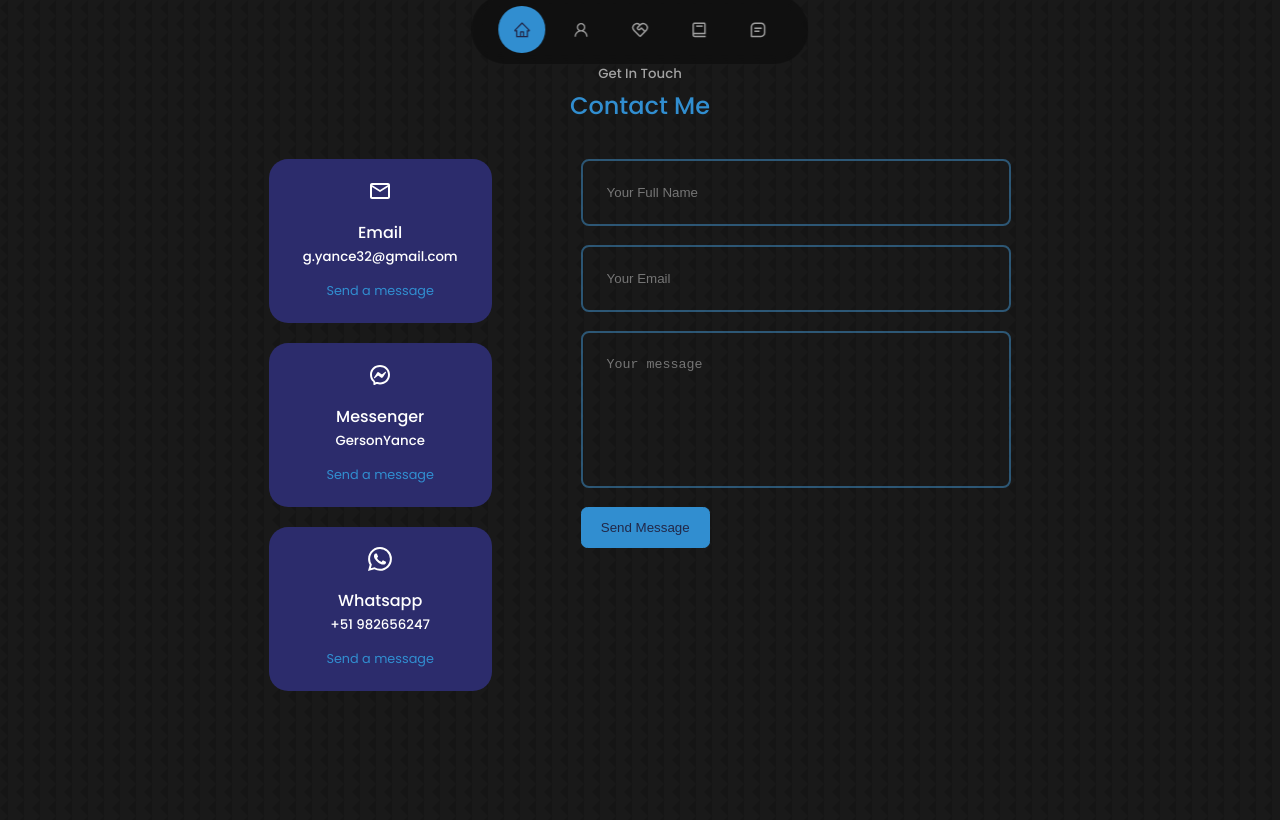
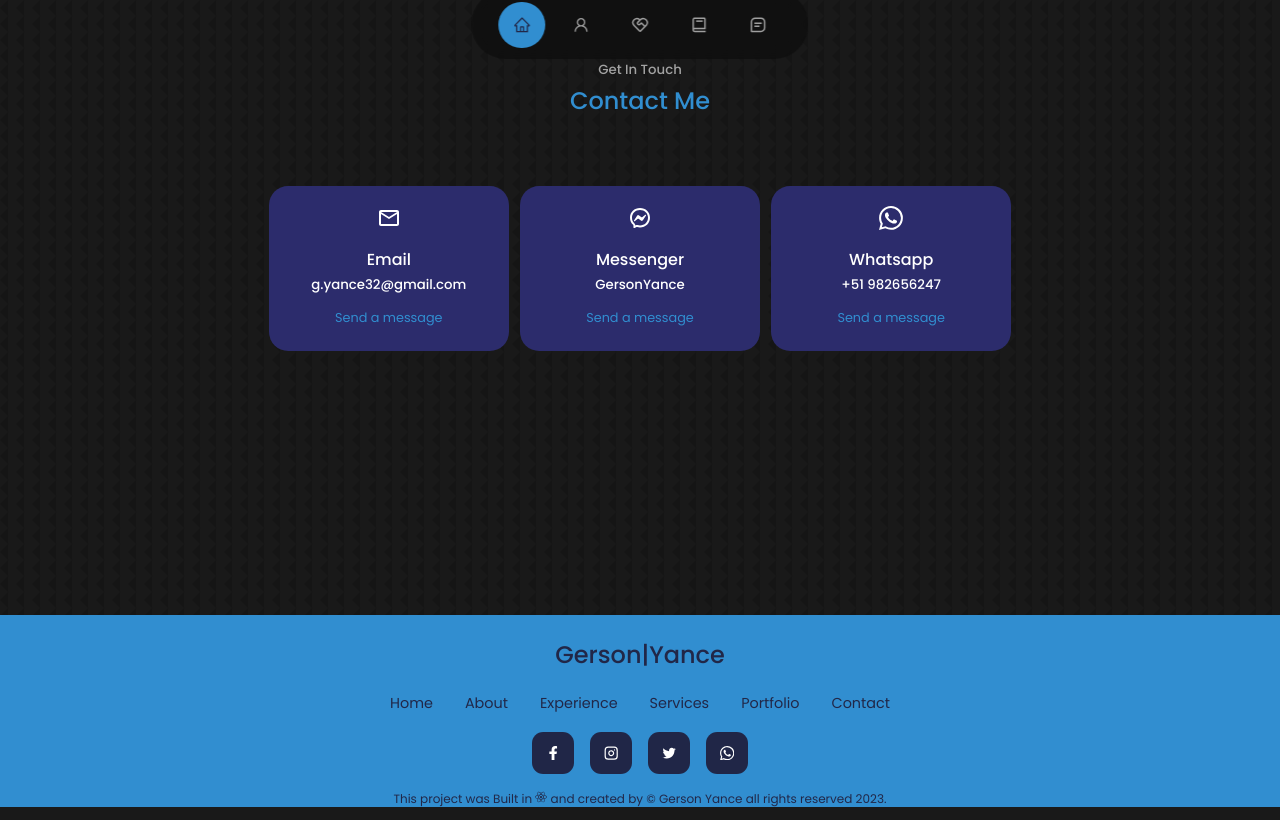
Before and after one commit to AG-code32/Portfolio01-React, a React (Create React App) app: page /resume in a window 1280 px wide. Shown: the part 720-1540 px from the top of the page. Built offline with nearby package versions, Linux system fonts and the light colour scheme.

Commit message:
control scroll added

```diff
--- a/src/components/contact/Contact.jsx
+++ b/src/components/contact/Contact.jsx
@@ -54,12 +54,12 @@ const Contact = () => {
         </div>
         {/* END OF CONTACT OPTIONS */}
 
-        <form ref={form} onSubmit={sendEmail}>
+        {/* <form ref={form} onSubmit={sendEmail}>
           <input type="text" name='name' placeholder='Your Full Name' required />
           <input type="email" name='name' placeholder='Your Email' required />
           <textarea name='message' id='' rows='7' placeholder='Your message' required></textarea>
           <button type='submit' className='btn btn-primary'>Send Message</button>
-        </form>
+        </form> */}
       </div>
     </section>
   )
--- a/src/components/contact/contact.css
+++ b/src/components/contact/contact.css
@@ -1,6 +1,6 @@
 #contact {
-  height: 100vh;
-  padding-top: 2rem;
+  height: 65vh;
+  padding-top: 1.7rem;
 }
 
 #contact > h2 {
@@ -8,15 +8,20 @@
 }
 .container.contact__container {
   width: 58%;
-  display: grid;
+  display: flex;
+  justify-content: center;
+  margin-top: 4rem;
+  /* display: grid;
   grid-template-columns: 30% 58%;
-  gap: 12%;
+  gap: 12%; */
 }
 
 .contact__options {
   display: flex;
-  flex-direction: column;
-  gap: 1.2rem;
+  justify-content: space-between;
+  width: 100%;
+  /* flex-direction: row; */
+  /* gap: 2.5rem; */
 }
 
 .contact__option {
@@ -26,6 +31,7 @@
   text-align: center;
   border: 1px solid transparent;
   transition: var(--transition);
+  width: 15rem;
 }
 
 .contact__option:hover {
@@ -46,7 +52,8 @@
 
 /* =================== FORM ================= */
 form {
-  display: flex;
+  /* display: flex; */
+  display: none;
   flex-direction: column;
   gap: 1.2rem;
 }
@@ -85,7 +92,12 @@ input, textarea {
   .container.contact__container {
     width: var(--container-width-sm);
   }
-  form {
+  .contact__options {
+    flex-direction: column;
+    align-items: center;
+    gap: 1rem;
+  }
+  /* form {
     display: none;
-  }
+  } */
 }
--- a/src/components/footer/Footer.jsx
+++ b/src/components/footer/Footer.jsx
@@ -4,12 +4,13 @@ import { FaFacebookF } from "react-icons/fa";
 import { FiInstagram } from "react-icons/fi";
 import { IoLogoTwitter } from "react-icons/io";
 import { BsWhatsapp } from "react-icons/bs";
+import { FaReact } from "react-icons/fa";
 
 
 const Footer = () => {
   return (
     <footer>
-      <a href="/" className='footer__logo'>Gerson Yance</a>
+      <a href="#home" className='footer__logo'>Gerson|Yance</a>
 
       <ul className="permalinks">
         <li><a href="#home">Home</a></li>
@@ -30,7 +31,7 @@ const Footer = () => {
       </div>
 
       <div className="footer__copyright">
-        <small>&copy; Gerson Yance all rights reserved.</small>
+        <small>This project was Built in <FaReact /> and created by &copy; Gerson Yance all rights reserved 2023.</small>
       </div>
 
 
--- a/src/components/footer/footer.css
+++ b/src/components/footer/footer.css
@@ -1,9 +1,9 @@
 footer {
   background: var(--color-primary);
-    padding: 1.2rem 0;
+  padding: 1.2rem 0 0;
   text-align: center;
   font-size: 0.9rem;
-    margin-top: 5rem;
+  margin-top: 4rem;
 }
 
 footer a {
@@ -19,6 +19,7 @@ footer a {
 
 .permalinks {
   display: flex;
+  /* display: none; */
   flex-wrap: wrap;
   justify-content: center;
   gap: 2rem;
@@ -29,7 +30,7 @@ footer a {
   display: flex;
   justify-content: center;
   gap: 1rem;
-    margin-bottom: 1rem;
+  margin: 0rem 0 1rem;
 }
 
 .footer__socials a {
@@ -48,8 +49,13 @@ footer a {
 }
 
 .footer__copyright {
-    margin-bottom: 4.5rem;
+  /* margin-bottom: 4.5rem; */
+  margin-bottom: 0rem;
   color: var(--color-bg);
+  line-height: 1.2;
+}
+.footer__copyright > small{
+  /* line-height: .6; */
 }
 
 /* ================== MEDIA QUERIES (MEDIUM DEVICES) ============= */
--- a/src/components/header/Header.jsx
+++ b/src/components/header/Header.jsx
@@ -5,9 +5,17 @@ import CTA from './CTA'
 import HeaderSocials from './HeaderSocials'
 import { useTypewriter, Cursor } from 'react-simple-typewriter'
 import useMediaQuery from './useMediaQuery'
+import { useState } from 'react';
 
 
 const Header = () => {
+
+  const [scrollTop, setScrollTop] = useState(0);
+
+  const handleScroll = (event) => {
+    setScrollTop(event.currentTarget.scrollTop);
+  };
+
 
   const matches = useMediaQuery('(max-width: 800px) and (orientation: landscape)')
 
@@ -19,6 +27,51 @@ const Header = () => {
 
   return (
   <header id='home'>
+    {/* <div>
+      <div className='scroll'>
+        Scroll top: <b>{scrollTop}</b>
+      </div>
+      <div
+          style={{
+            border: '1px solid black',
+            width: '400px',
+            height: '200px',
+            overflow: 'auto',
+          }}
+         onScroll={handleScroll}>
+          <p>Hola Mundo</p>
+          <p>Hola Mundo</p>
+          <p>Hola Mundo</p>
+          <p>Hola Mundo</p>
+          <p>Hola Mundo</p>
+          <p>Hola Mundo</p>
+          <p>Hola Mundo</p>
+          <p>Hola Mundo</p>
+          <p>Hola Mundo</p>
+          <p>Hola Mundo</p>
+          <p>Hola Mundo</p>
+          <p>Hola Mundo</p>
+        </div> */}
+
+    {/* <div>
+      Scroll top: <b>{scrollTop}</b>
+      <br />
+      <br />
+      <div
+        style={{
+          border: '1px solid black',
+          width: '400px',
+          height: '200px',
+          overflow: 'auto',
+        }}
+        onScroll={handleScroll}
+      >
+        {[...Array(10)].map((_, i) => (
+          <p key={i}>Content</p>
+        ))}
+      </div>
+    </div> */}
+
     <div className="container header__container">
       <h5>Hello I'm</h5>
 
@@ -46,6 +99,9 @@ const Header = () => {
       <CTA />
 
     </div>
+
+  {/* </div> */}
+
   </header>
   )
 }
--- a/src/components/header/header.css
+++ b/src/components/header/header.css
@@ -2,6 +2,13 @@ header {
     height: 100vh;
     padding-top: 4rem;
     overflow: hidden;
+}
+
+.scroll{
+  position: fixed;
+}
+.main__pages{
+  overflow: 'auto'
 }
 
 .header__container {
--- a/src/components/nav/Nav.jsx
+++ b/src/components/nav/Nav.jsx
@@ -9,8 +9,23 @@ import { useState } from "react";
 
 const Nav = () => {
   const [activeNav, setActiveNav] = useState('#')
+
+
+  const [navbar, setNavbar] = useState(false)
+  const changeBackground = () => {
+    console.log(window.scrollY)
+    if (window.scrollY >= 3800) {
+      setNavbar(true)
+    }
+    else {
+      setNavbar(false)
+    }
+  }
+
+  window.addEventListener('scroll', changeBackground)
+
   return (
-    <nav>
+    <nav className={navbar ? 'navbar navActive' : 'navbar' }>
 
       <div>
         <a href={activeNav} onClick={()=>setActiveNav('#')} className={activeNav === '#' ? 'active' : ''}><AiOutlineHome /></a>
--- a/src/components/nav/nav.css
+++ b/src/components/nav/nav.css
@@ -7,14 +7,23 @@ nav {
     position: fixed;
     left: 50%;
     transform: translateX(-50%);
-    bottom: 1rem;
+    bottom: 1.3rem;
     display: flex;
     gap: 0.8rem;
     border-radius: 3rem;
     backdrop-filter: blur(15px);
     transition: opacity 0.2s ease-in-out;
     /* opacity: 0; */
+    /* opacity: 1; */
+}
+
+.navbar {
     opacity: 1;
+}
+.navbar.navActive {
+    /* opacity: 0; */
+    /* z-index: 0; */
+    display: none;
 }
 
 nav a {
```
Also changed, not shown: src/App.jsx (indentation only). Lines whose indentation alone changed are shown as unchanged.
